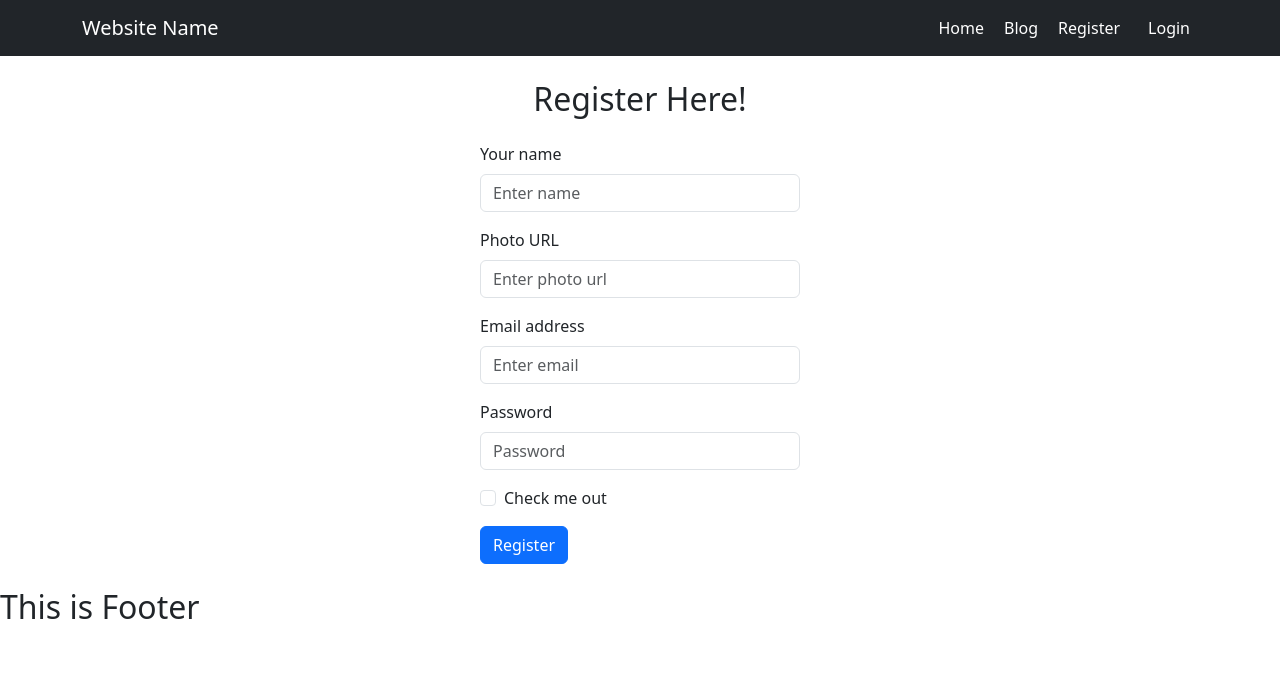
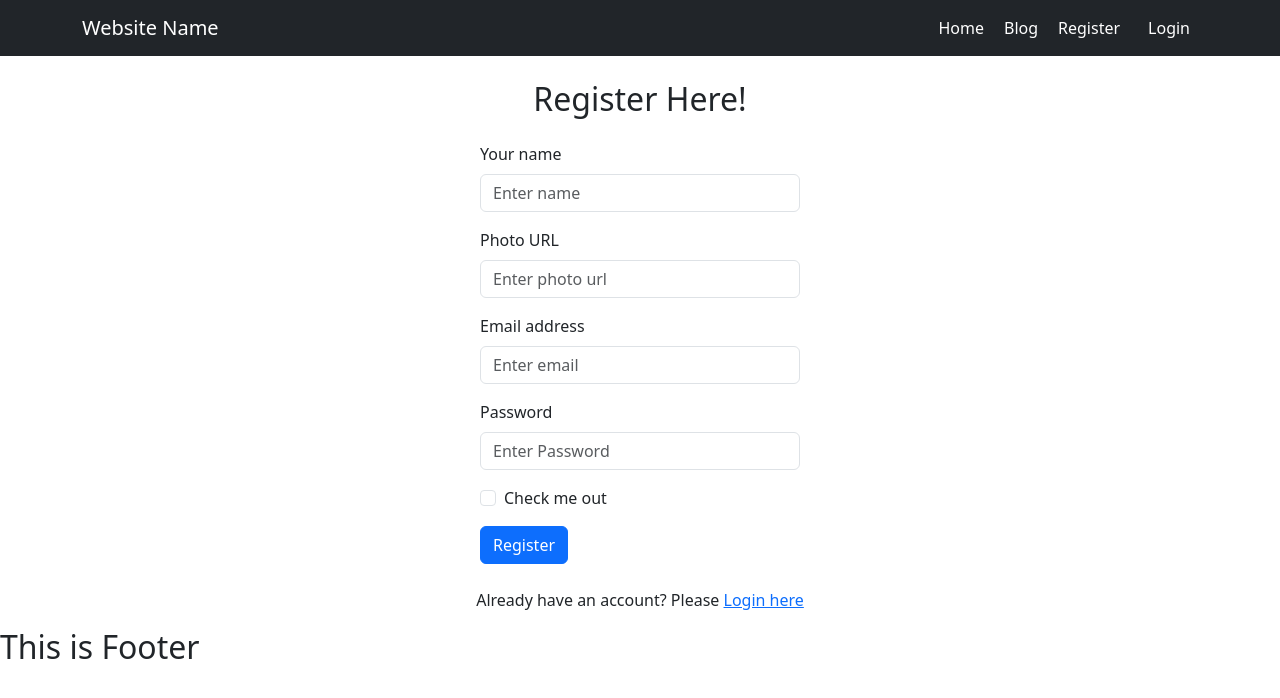
Before and after one commit to adittacse/chef-recipe-hunter-client-side, a React (Vite) app: page /register in a window 1280 px wide. Shown: the top 698 px of the page. Built offline with nearby package versions, Linux system fonts and the light colour scheme; no server answers.

Commit message:
toggle added between login and registration page

```diff
--- a/src/components/Login/Login.jsx
+++ b/src/components/Login/Login.jsx
@@ -1,6 +1,7 @@
 import React, {useContext, useState} from 'react';
 import {Button, Form} from "react-bootstrap";
 import {AuthContext} from "../../providers/AuthProvider.jsx";
+import {Link} from "react-router-dom";
 
 const Login = () => {
     const [error, setError] = useState("");
@@ -35,13 +36,14 @@ const Login = () => {
 
                 <Form.Group className="mb-3" controlId="password">
                     <Form.Label>Password</Form.Label>
-                    <Form.Control type="password" placeholder="Password" />
+                    <Form.Control type="password" placeholder="Enter password" />
                 </Form.Group>
 
                 <Button variant="primary" type="submit">Login</Button>
                 <br/>
                 <Form.Text className="text-danger">{error}</Form.Text>
             </Form>
+            <p className="text-center mt-4">New to website? Please <Link to="/register">Register here</Link></p>
         </div>
     );
 };
--- a/src/components/Register/Register.jsx
+++ b/src/components/Register/Register.jsx
@@ -2,6 +2,7 @@ import React, {useContext, useState} from 'react';
 import {Button, Form} from "react-bootstrap";
 import {AuthContext} from "../../providers/AuthProvider.jsx";
 import { updateProfile } from "firebase/auth";
+import {Link} from "react-router-dom";
 
 const Register = () => {
     const [success, setSuccess] = useState("");
@@ -74,19 +75,19 @@ const Register = () => {
 
                 <Form.Group className="mb-3" controlId="password">
                     <Form.Label>Password</Form.Label>
-                    <Form.Control type="password" placeholder="Password" />
+                    <Form.Control type="password" placeholder="Enter Password" />
                 </Form.Group>
 
                 <Form.Group className="mb-3" controlId="formBasicCheckbox">
                     <Form.Check type="checkbox" label="Check me out" />
                 </Form.Group>
+
                 <Button variant="primary" type="submit">Register</Button>
                 <br/>
-
                 <Form.Text className="text-success">{success}</Form.Text>
-                <br/>
                 <Form.Text className="text-danger">{error}</Form.Text>
             </Form>
+            <p className="text-center mt-4">Already have an account? Please <Link to="/login">Login here</Link></p>
         </div>
     );
 };
```
